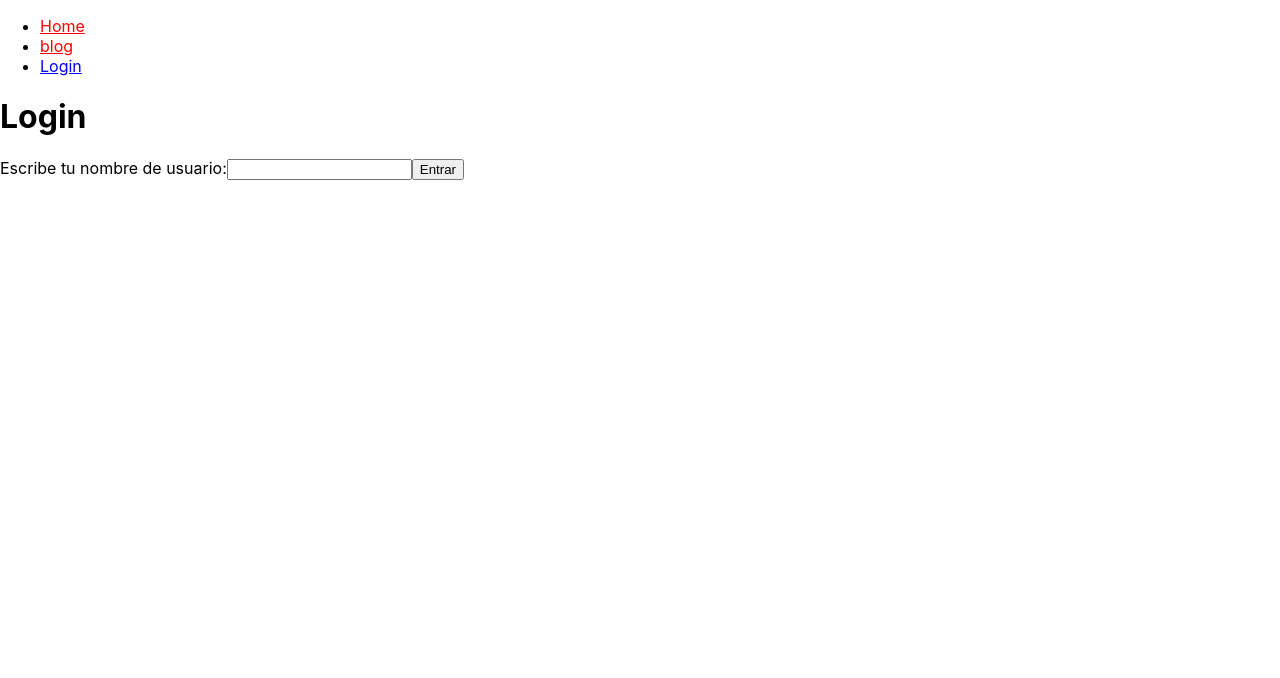
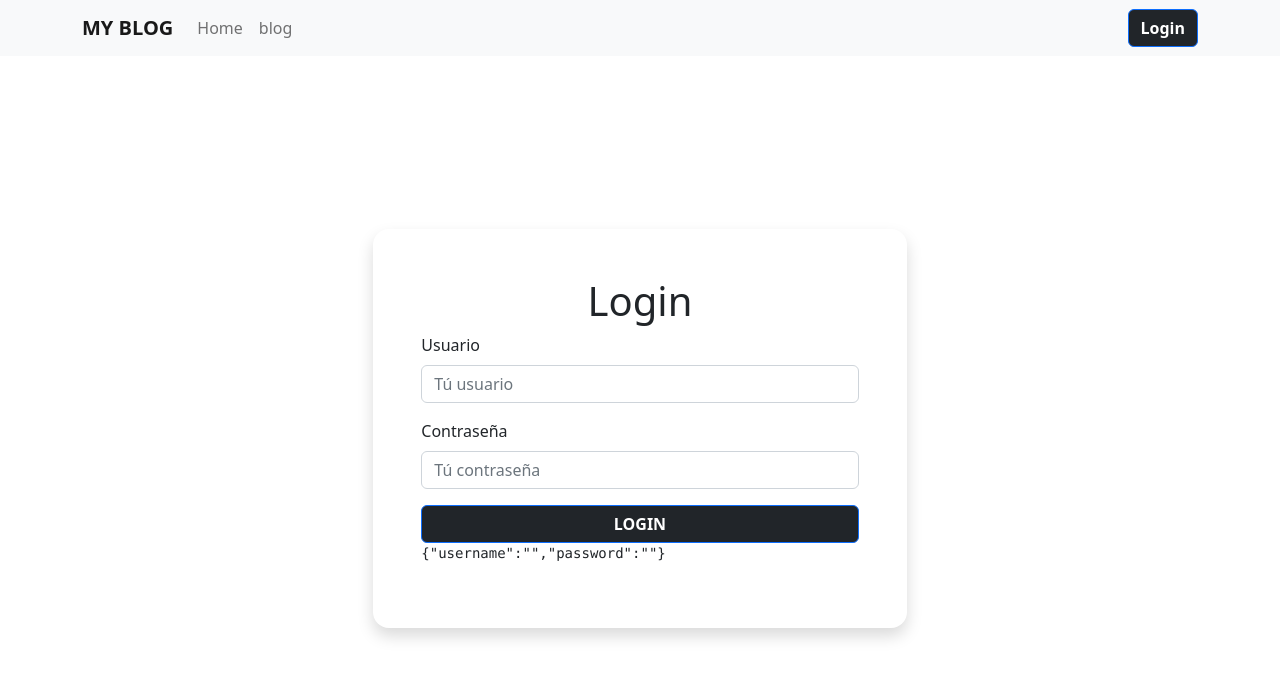
Before and after one commit to poncho29/blog-app, a React (Create React App) app: page /#/login in a window 1280 px wide. Shown: the top 678 px of the page. Built offline with nearby package versions, Linux system fonts and the light colour scheme.

Commit message:
[add] - layout navbar, login and blog

```diff
--- a/package.json
+++ b/package.json
@@ -6,11 +6,15 @@
     "@testing-library/jest-dom": "^5.16.5",
     "@testing-library/react": "^13.4.0",
     "@testing-library/user-event": "^13.5.0",
+    "bootstrap": "^5.2.3",
+    "formik": "^2.2.9",
     "react": "^18.2.0",
+    "react-bootstrap": "^2.7.2",
     "react-dom": "^18.2.0",
     "react-router-dom": "^6.8.2",
     "react-scripts": "5.0.1",
-    "web-vitals": "^2.1.4"
+    "web-vitals": "^2.1.4",
+    "yup": "^1.0.2"
   },
   "scripts": {
     "start": "react-scripts start",
--- a/src/App.js
+++ b/src/App.js
@@ -7,7 +7,6 @@ import { BlogPage } from "./pages/BlogPage";
 import { PostPage } from "./pages/PostPage";
 import { Profile } from "./pages/ProfilePage";
 import { LoginPage } from "./pages/LoginPage";
-import { LogoutPage } from "./pages/LogoutPage";
 
 import { AuthProvider } from "./context/auth";
 import { PrivateRoute } from "./components/PrivateRoute";
@@ -24,11 +23,6 @@ function App() {
           <Route path="/blog/:slug" element={<PostPage />} />
           <Route path="/login" element={<LoginPage />} />
 
-          <Route path="/logout" element={
-            <PrivateRoute>
-              <LogoutPage />
-            </PrivateRoute>
-          } />
           <Route path="/profile" element={
             <PrivateRoute>
               <Profile />
--- /dev/null
+++ b/src/components/BlogCard.js
@@ -0,0 +1,32 @@
+import { Link } from 'react-router-dom';
+
+import Card from 'react-bootstrap/Card';
+import Button from 'react-bootstrap/Button';
+
+export const BlogCard = ({ post }) => {
+  return (
+    <Card className='mb-4'>
+      <Card.Img
+        variant="top"
+        src={post.urlImg}
+        style={{ height: '230px', objectFit: 'cover' }}
+      />
+      <Card.Body>
+        <Card.Title>{post.title}</Card.Title>
+        <Card.Text>
+          {post.content}
+        </Card.Text>
+
+        <div className='d-flex justify-content-end'>
+          <Button
+            as={Link}
+            variant="dark"
+            to={`/blog/${post.slug}`}
+          >
+            Ver más
+          </Button>
+        </div>
+      </Card.Body>
+    </Card>
+  )
+}
--- a/src/components/Menu.js
+++ b/src/components/Menu.js
@@ -1,32 +1,60 @@
-import { NavLink } from 'react-router-dom'
+import { Link, NavLink } from 'react-router-dom'
+
+import Nav from 'react-bootstrap/Nav';
+import Navbar from 'react-bootstrap/Navbar';
+import Button from 'react-bootstrap/Button';
+import Container from 'react-bootstrap/Container';
+
 import { useAuth } from '../context/auth'
 
 export const Menu = () => {
   const auth = useAuth()
 
   return (
-    <nav>
-      <ul>
+    <Navbar bg="light" expand="lg">
+      <Container>
+        <Navbar.Brand as={NavLink} to='/' className='fw-bold'>MY BLOG</Navbar.Brand>
+        <Navbar.Toggle aria-controls="basic-navbar-nav" />
+        <Navbar.Collapse id="basic-navbar-nav">
+          <Nav className="me-auto">
           {routes.map(route => {
             if (route.private && !auth.user) return null
 
             if (route.publicOnly && auth.user) return null
 
             return (
-            <li key={route.to}>
-              <NavLink
+              <Nav.Link
+                as={NavLink}
                 to={route.to}
-                style={({ isActive }) => ({
-                  color: isActive ? 'blue'  : 'red'
-                })}
+                key={route.to}
+                style={({ isActive }) => ({fontWeight: isActive ? 'bold'  : ''})}
               >
                 {route.text}
-              </NavLink>
-            </li>
+              </Nav.Link>
             )
           })}
-      </ul>
-    </nav>
+          </Nav>
+
+          { auth.user ?
+            <Button
+              type='button'
+              className='fw-bolder bg-dark'
+              onClick={() => auth.logout()}
+            >
+              Logout
+            </Button>
+            :
+            <Button
+              as={Link}
+              to='/login'
+              className='fw-bolder bg-dark'
+            >
+              Login
+            </Button>
+          }
+        </Navbar.Collapse>
+      </Container>
+    </Navbar>
   )
 }
 
@@ -43,18 +71,13 @@ const routes = [
   },
   {
     to: '/profile',
-    text: 'profile',
+    text: 'Profile',
     private: true
   },
-  {
-    to: '/login',
-    text: 'Login',
-    private: false,
-    publicOnly: true
-  },
-  {
-    to: '/logout',
-    text: 'logout',
-    private: true
-  }
+  // {
+  //   to: '/login',
+  //   text: 'Login',
+  //   private: false,
+  //   publicOnly: true
+  // }
 ]
--- a/src/context/auth.js
+++ b/src/context/auth.js
@@ -9,8 +9,10 @@ const AuthProvider = ({ children }) => {
   const navigate = useNavigate()
   const [user, setUser] = React.useState(null)
 
-  const login = ({ username }) => {
-    const isAdmin = adminsData.find(admin => admin.username === username)
+  const login = ({ username, password}) => {
+    const isAdmin = adminsData
+      .find(admin => (admin.username === username && admin.password === password))
+
     if (isAdmin){
       setUser({...isAdmin})
     } else {
--- a/src/data/adminsData.js
+++ b/src/data/adminsData.js
@@ -2,18 +2,21 @@ const adminsData = [
   {
     name: 'Sebastian Meneses',
     username: 'sebasmen',
+    password: '1234567',
     role: 'admin',
     pemissions: ['fullAccess']
   },
   {
     name: 'Juan David Castro',
     username: 'juandc',
+    password: '1234567',
     role: 'editor',
     pemissions: ['edit', 'create', 'view']
   },
   {
     name: 'Freddy Vega',
     username: 'freddier',
+    password: '1234567',
     role: 'reader',
     pemissions: ['view']
   }
--- a/src/data/blogData.js
+++ b/src/data/blogData.js
@@ -1,21 +1,31 @@
 const blogData = [
   {
+    slug: 'que-es-react',
     title: '¿Qué es React?',
-    slug: 'que-es-react',
+    author: 'Sebastian Meneses',
     content: 'React es el mejor framework de JavaScript',
-    author: 'Sebastian Meneses'
+    urlImg: 'https://sigdeletras.com/images/blog/202004_react_leaflet/react.png',
   },
   {
+    slug: 'que-es-vue',
     title: '¿Qué es Vue?',
-    slug: 'que-es-vue',
+    author: 'Laura Martinez',
     content: 'Vue es el mejor framework de JavaScript',
-    author: 'Laura Martinez'
+    urlImg: 'https://adrianalonso.es/wp-content/uploads/2018/01/vue.jpg',
   },
   {
+    slug: 'que-es-angular',
     title: '¿Qué es Angular?',
-    slug: 'que-es-angular',
+    author: 'Lucy Meneses',
     content: 'Angular es el mejor framework de JavaScript',
-    author: 'Lucy Meneses'
+    urlImg: 'https://www.searchenginejournal.com/wp-content/uploads/2019/04/the-seo-guide-to-angular-1520x800.webp',
+  },
+  {
+    slug: 'que-es-svelte',
+    title: '¿Qué es Svelte?',
+    author: 'Rich Harris',
+    content: 'Svelte es el mejor framework de JavaScript',
+    urlImg: 'https://cdn.thenewstack.io/media/2021/12/4d33d876-svelte.png',
   }
 ]
 
--- a/src/index.js
+++ b/src/index.js
@@ -3,6 +3,8 @@ import ReactDOM from 'react-dom/client';
 import './index.css';
 import App from './App';
 import reportWebVitals from './reportWebVitals';
+
+import 'bootstrap/dist/css/bootstrap.min.css';
 
 const root = ReactDOM.createRoot(document.getElementById('root'));
 root.render(
--- a/src/pages/BlogPage.js
+++ b/src/pages/BlogPage.js
@@ -1,39 +1,74 @@
-import React from 'react'
-import { Link } from 'react-router-dom'
+import { Button, Col, Container, Row } from 'react-bootstrap'
+import OverlayTrigger from 'react-bootstrap/OverlayTrigger';
+import Tooltip from 'react-bootstrap/Tooltip';
 
 import { blogData } from '../data/blogData'
 
+import { BlogCard } from '../components/BlogCard'
+import { useAuth } from '../context/auth';
+
 export const BlogPage = () => {
-  const [newPost, setNewPost] = React.useState({
-    title: '',
-    slug: '',
-    content: '',
-    author: ''
-  })
+  const { user } = useAuth()
+  // const [newPost, setNewPost] = React.useState({
+  //   title: '',
+  //   slug: '',
+  //   content: '',
+  //   author: ''
+  // })
+
+  const renderTooltip = (props) => (
+    <Tooltip id="button-tooltip" {...props}>
+      Crear post
+    </Tooltip>
+  );
+
+  console.log(user)
 
   return (
-    <>
-      <h1>BlogPage</h1>
+    <Container>
+      <h1 className='my-3'>Blogs</h1>
 
-      {blogData.map(post => (
-        <BlogLink key={post.slug} post={post} />
-      ))}
+      <Row>
+        {blogData.map(post => (
+          <Col
+            key={post.slug}
+            xs={12} md={6} lg={4}
+          >
+            <BlogCard post={post} />
+          </Col>
+        ))}
+      </Row>
 
-      <h3>Crear post</h3>
+      { user && (user.role === ('admin' || 'editor')) &&
+        <OverlayTrigger
+          placement="left"
+          delay={{ show: 250, hide: 400 }}
+          overlay={renderTooltip}
+        >
+          <Button
+            type='submit'
+            style={{
+              width: '50px',
+              height: '50px',
+              bottom: '10px',
+              right: '10px'
+            }}
+            className='
+              d-flex justify-content-center align-items-center
+              bg-dark rounded-circle position-fixed
+            '
+          >
+            <span className='fs-2 fw-bold'>+</span>
+          </Button>
+        </OverlayTrigger>
+      }
+      {/* <h3>Crear post</h3>
       <form>
         <div>
           <label>Titulo</label>
           <input type='text' value={newPost.title} />
         </div>
-      </form>
-    </>
+      </form> */}
+    </Container>
   )
 }
-
-const BlogLink = ({ post }) => {
-  return (
-    <li>
-      <Link to={`/blog/${post.slug}`}>{post.title}</Link>
-    </li>
-  )
-}
--- a/src/pages/LoginPage.js
+++ b/src/pages/LoginPage.js
@@ -1,33 +1,111 @@
 import React from 'react'
+import * as Yup from 'yup';
+import { Formik } from 'formik';
 import { Navigate } from 'react-router-dom'
+
+import Col from 'react-bootstrap/Col';
+import Row from 'react-bootstrap/Row';
+import Form from 'react-bootstrap/Form';
+import Button from 'react-bootstrap/Button';
+import Container from 'react-bootstrap/Container';
+
 import { useAuth } from '../context/auth'
+
+const schema = Yup.object().shape({
+  username: Yup.string().required('EL usuario es requerido'),
+  password: Yup.string().required('La contraseña es requerida').min(6),
+});
 
 export const LoginPage = () => {
   const auth = useAuth()
-  const [username, setUsername] = React.useState('')
-
-  const login = (e) => {
-    e.preventDefault()
-    auth.login({username})
-  }
 
   if (auth.user) {
     return <Navigate to='/profile' />
   }
 
   return (
-   <>
-    <h1>Login</h1>
+    <Container
+      fluid
+      className='w-100 bg-gray'
+      style={{ height: 'calc(100vh - 56px)' }}
+    >
+      <Row className='d-flex h-100 justify-content-center align-items-center'>
+        <Col
+          xs={8} md={5}
+          className='shadow bg-body-tertiary p-5 rounded-4'
+        >
+          <h1 className='text-center'>Login</h1>
 
-    <form onSubmit={login}>
-      <label>Escribe tu nombre de usuario:</label>
-      <input
-        value={username}
-        onChange={(e) => setUsername(e.target.value)}
-      />
+          <Formik
+            validationSchema={schema}
+            onSubmit={(values) =>  {
+              auth.login(values)
+            }}
+            initialValues={{
+              username: '',
+              password: ''
+            }}
+          >
+            {({
+              values,
+              errors,
+              touched,
+              handleBlur,
+              handleSubmit,
+              handleChange,
+            }) => (
+              <Form noValidate onSubmit={handleSubmit}>
+                <Row className="mb-3">
+                  <Form.Group as={Col} controlId="validationFormikUsername">
+                    <Form.Label>Usuario</Form.Label>
+                    <Form.Control
+                      type="text"
+                      name="username"
+                      placeholder="Tú usuario"
+                      aria-describedby="inputGroupPrepend"
+                      value={values.username}
+                      onBlur={handleBlur}
+                      onChange={handleChange}
+                      isInvalid={touched.username && !!errors.username}
+                    />
+                    <Form.Control.Feedback type="invalid">
+                      {errors.username}
+                    </Form.Control.Feedback>
+                  </Form.Group>
+                </Row>
 
-      <button type='submit'>Entrar</button>
-    </form>
-   </>
+                <Row className="mb-3">
+                  <Form.Group as={Col} controlId="validationFormikPassword">
+                    <Form.Label>Contraseña</Form.Label>
+                    <Form.Control
+                      type="password"
+                      name="password"
+                      placeholder="Tú contraseña"
+                      aria-describedby="inputGroupPrepend"
+                      value={values.password}
+                      onBlur={handleBlur}
+                      onChange={handleChange}
+                      isInvalid={touched.password && !!errors.password}
+                    />
+                    <Form.Control.Feedback type="invalid">
+                      {errors.password}
+                    </Form.Control.Feedback>
+                  </Form.Group>
+                </Row>
+
+                <Button
+                  type='submit'
+                  className='fw-bold w-100 bg-dark'
+                >
+                    LOGIN
+                </Button>
+
+                <pre>{JSON.stringify(values)}</pre>
+              </Form>
+            )}
+          </Formik>
+        </Col>
+      </Row>
+    </Container>
   )
 }
--- a/src/pages/LogoutPage.js
+++ /dev/null
@@ -1,23 +0,0 @@
-import React from 'react'
-import { useAuth } from '../context/auth'
-
-export const LogoutPage = () => {
-  const auth = useAuth()
-
-  const logout = (e) => {
-    e.preventDefault()
-    auth.logout()
-  }
-
-  return (
-    <>
-      <h1>Logout</h1>
-
-      <form onSubmit={logout}>
-        <label>Logout</label>
-
-        <button type='submit'>Salir</button>
-      </form>
-    </>
-  )
-}
```
Also changed, not shown: 1 other file (tests, documents, lock files or other folders). Lines whose indentation alone changed are shown as unchanged.
